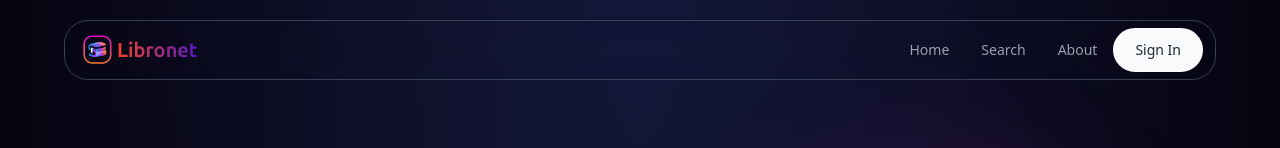
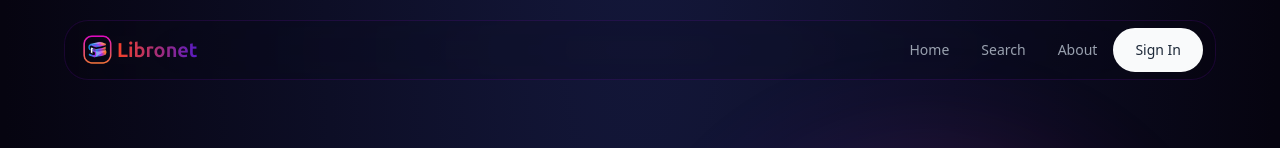
Before and after one commit to zimcodes1/E-Library, a React (Vite) app in the folder client/: page / in a window 1280 px wide. Shown: the top 148 px of the page. Built offline with nearby package versions, Linux system fonts and the light colour scheme.

Commit message:
fix: update landing page topbar component's border

```diff
--- a/client/src/components/TopMenu.tsx
+++ b/client/src/components/TopMenu.tsx
@@ -9,7 +9,7 @@ function TopMenu() {
     const [activeState, setActiveState] = useState('hidden');
 
     return (
-        <div className="fixed w-9/10 max-sm:w-[95%] left-[5%] h-15 max-sm:left-[2.5%] px-3 rounded-3xl flex justify-between items-center top-5 max-sm:top-3 bg-transparent border border-gray-700 backdrop-blur-3xl z-50">
+        <div className="fixed w-9/10 max-sm:w-[95%] left-[5%] h-15 max-sm:left-[2.5%] px-3 rounded-3xl flex justify-between items-center top-5 max-sm:top-3 bg-black/10 border border-purple-800/20 backdrop-blur-3xl z-50">
             <span className="w-auto h-full flex justify-between items-center">
                 <img src="/images/logo.png" alt="Logo" className="w-10 max-sm:w-10" />
                 <h1 className="text-xl font-[Super] gradient">Libronet</h1>
```
